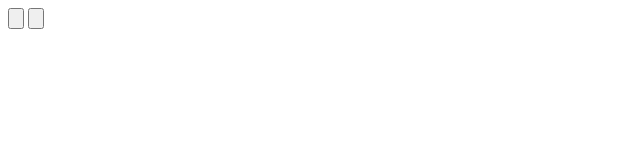
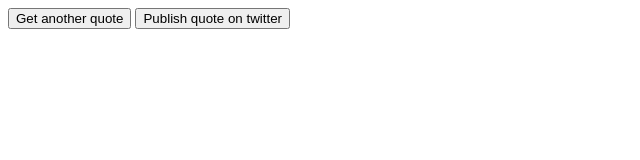
Before and after one commit to EskalonaD/RandomQuoteMachine, a plain HTML site: page index.html in a window 1280 px wide. Shown: the whole page, without its empty margins (0-640 px from the left). Drawn offline with Linux system fonts and the light colour scheme.

Commit message:
improving buttons html

```diff
--- a/index.html
+++ b/index.html
@@ -15,9 +15,9 @@
         <div id="author"></div>
         <!-- When the #new-quote button is clicked, my quote machine should fetch a new quote and display it in the #text element. -->
         <!-- My quote machine should fetch the new quote's author when the #new-quote button is clicked and display it in the #author element. -->
-        <input type='button' id="new-quote"></input>
+        <input type='button' id="new-quote" value='Get another quote'></input>
         <!-- I can tweet the current quote by clicking on the #tweet-quote a element. This a element should include the "twitter.com/intent/tweet" path in it's href attribute to tweet the current quote. -->
-        <input type="button" id="tweet-quote"></input>
+        <input type="button" id="tweet-quote" value='Publish quote on twitter'></input>
     </div>
     <!-- you can use this CDN link to run the tests in any environment you like: https://cdn.freecodecamp.org/testable-projects-fcc/v1/bundle.js -->
 </body>
```
